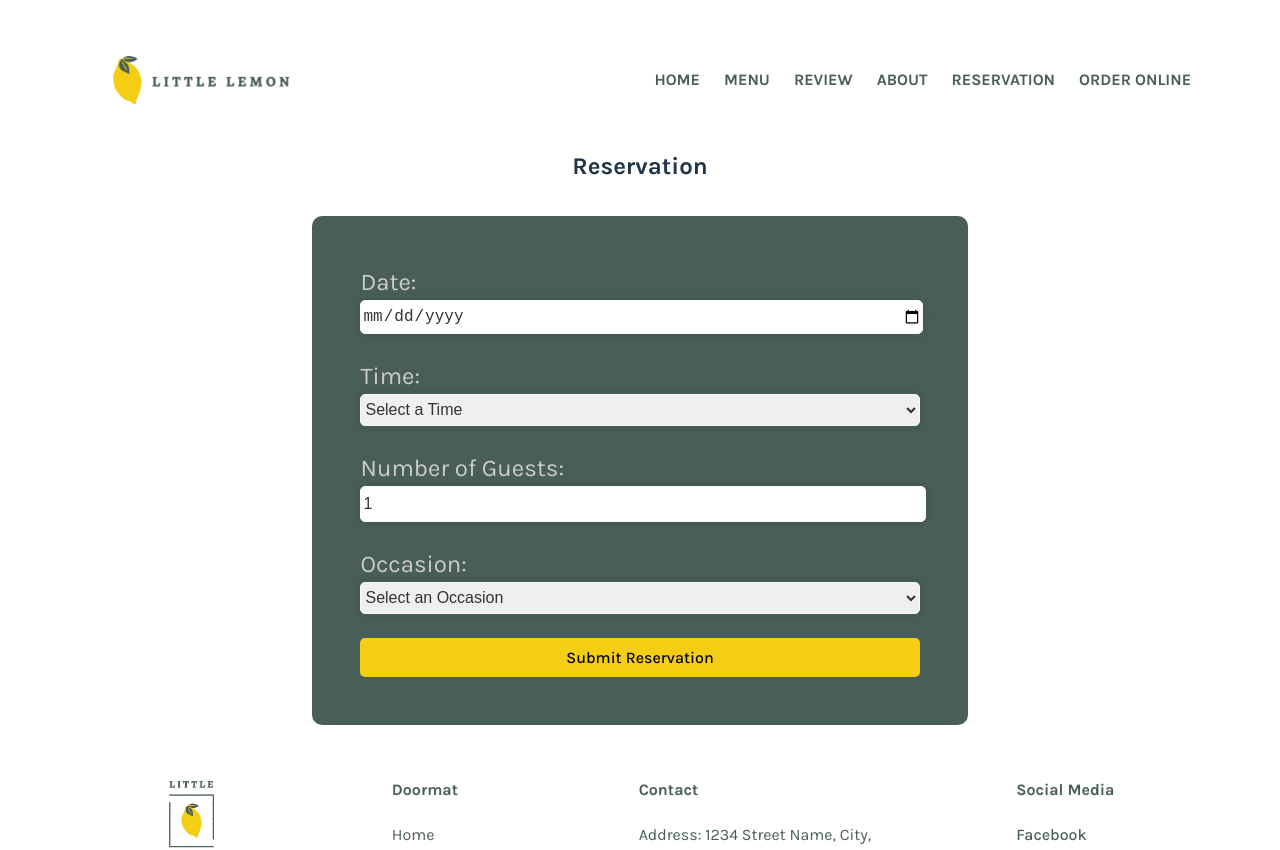
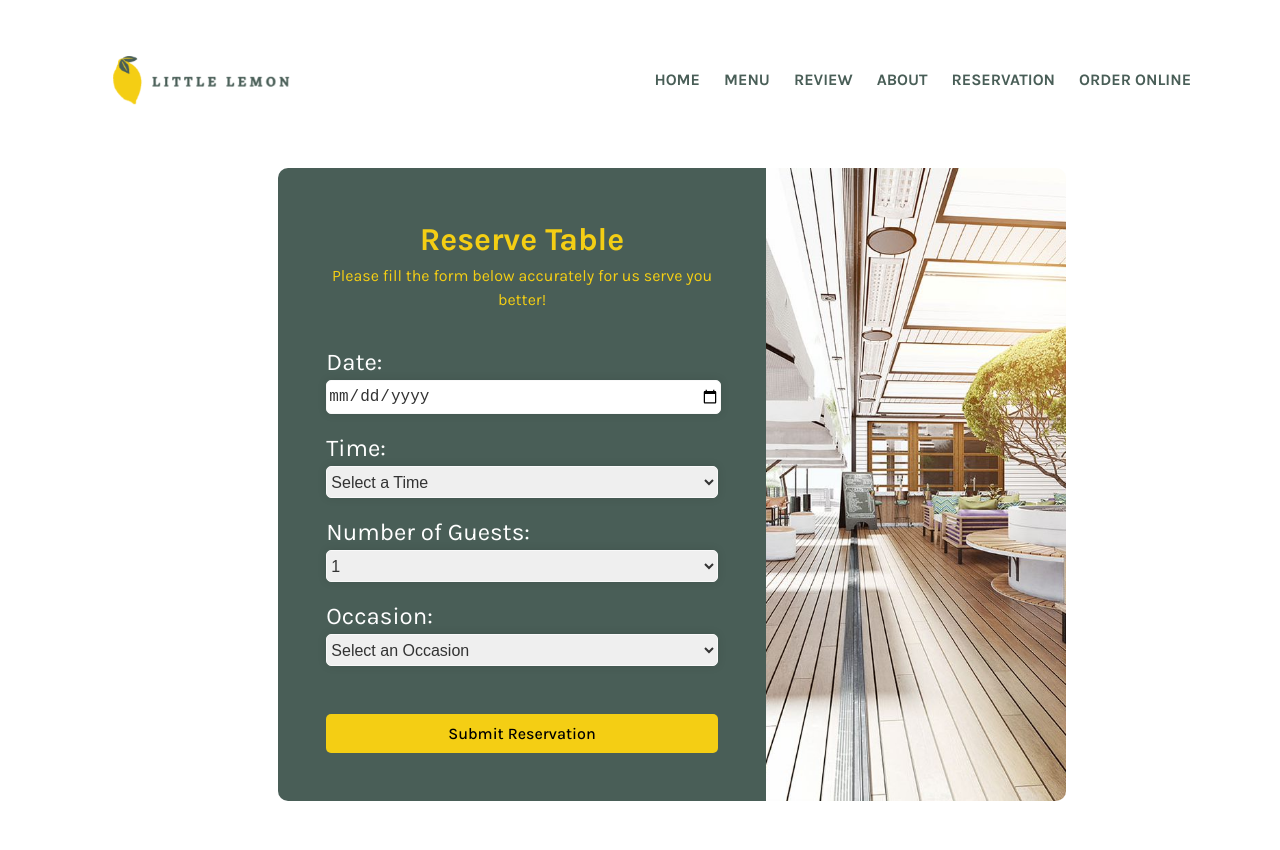
Before and after one commit to freshwaterlemon/little-lemon-meta-capstone, a React (Vite) app: page /reservation in a window 1280 px wide. Shown: the top 850 px of the page. Built offline with nearby package versions, Linux system fonts and the light colour scheme; a web font is replaced by a local one.

Commit message:
create reservation form

```diff
--- a/src/components/BookingForm/BookingForm.css
+++ b/src/components/BookingForm/BookingForm.css
@@ -1,14 +1,26 @@
 .booking-form {
-	width: 50%;
-	margin: 2rem auto;
+	width: 35%;
 	padding: 3rem;
 	background-color: var(--color-primary-green);
-	border-radius: 10px;
+    border-top-left-radius: 10px;
+    border-bottom-left-radius: 10px;
+}
+
+.booking-form h2{
+    font-size: 2rem;
+    color: var(--color-primary-yellow);
+    margin: 0;
+}
+
+.booking-form p{
+    color: var(--color-primary-yellow);
+    margin: 0;
+    margin-bottom: 2rem;
 }
 
 .booking-form label {
 	display: block;
-	color: #ccc;
+	color: #ffffff;
 	font-size: 1.5rem;
 	text-align: left;
 	margin-bottom: 0;
@@ -17,7 +29,7 @@
 .booking-form input,
 .booking-form select {
 	height: 2rem;
-	margin-bottom: 1.5rem;
+	margin-bottom: 1rem;
 	border: 1px solid #f9f9f9;
 	box-shadow: 0 0 10px rgba(0, 0, 0, 0.1);
 	border-radius: 5px;
@@ -33,8 +45,27 @@
 	border-radius: 5px;
 	cursor: pointer;
 	width: 100%;
+    margin-top: 2rem;
 }
 
 .booking-form button[type='submit']:hover {
 	background-color: var(--color-secondary-grey);
 }
+
+.booking-form-container {
+    display: flex;
+    align-items: stretch;
+    justify-content: center;
+    margin: 2rem auto;
+    padding: 0.5rem 2rem;
+    width: 100%;
+}
+
+.form-image {
+    width: 300px; /* Adjust the width as needed */
+    height: auto;
+    border-top-right-radius: 10px;
+    border-bottom-right-radius: 10px;
+    object-fit: cover;
+    background-color: var(--color-primary-green);
+}
--- a/src/components/BookingForm/BookingForm.jsx
+++ b/src/components/BookingForm/BookingForm.jsx
@@ -1,14 +1,25 @@
 import React, { useState } from 'react';
 import './BookingForm.css'
+import restaurant from '../../assets/restaurant.jpg';
 
 const BookingForm = () => {
     const [date, setDate] = useState('');
     const [time, setTime] = useState('');
-    const [guests, setGuests] = useState(1);
+    const [guests, setGuests] = useState('1');
     const [occasion, setOccasion] = useState('none');
 
     const availableTimeSlots = [
         "17:00", "18:00", "19:00", "20:00", "21:00", "22:00"
+    ];
+
+    const guestOptions = Array.from({ length: 10 }, (_, i) => (i + 1).toString());
+
+    const occasionOptions = [
+        { value: 'none', label: 'Select an Occasion' },
+        { value: 'casual', label: 'Casual Dining' },
+        { value: 'birthday', label: 'Birthday' },
+        { value: 'anniversary', label: 'Anniversary' },
+        // Add more occasions here
     ];
 
     const handleSubmit = (event) => {
@@ -16,7 +27,7 @@ const BookingForm = () => {
         const bookingData = {
             date,
             time,
-            guests,
+            guests: parseInt(guests), // Convert guests to a number
             occasion
         };
 
@@ -37,7 +48,11 @@ const BookingForm = () => {
     };
 
     return (
+        <>
+            <div className="booking-form-container">
                 <div className="booking-form">
+                    <h2>Reserve Table</h2>
+                    <p>Please fill the form below accurately for us serve you better!</p>
                     <form onSubmit={handleSubmit}>
                         <label>Date:</label>
                         <input type="date" value={date} onChange={(e) => setDate(e.target.value)} required />
@@ -51,18 +66,26 @@ const BookingForm = () => {
                         </select>
 
                         <label>Number of Guests:</label>
-                <input type="number" value={guests} onChange={(e) => setGuests(e.target.valueAsNumber)} min="1" required />
+                        <select value={guests} onChange={(e) => setGuests(e.target.value)}>
+                            {guestOptions.map((option, index) => (
+                                <option key={index} value={option}>{option}</option>
+                            ))}
+                        </select>
 
                         <label>Occasion:</label>
                         <select value={occasion} onChange={(e) => setOccasion(e.target.value)}>
-                    <option value="none">Select an Occasion</option>
-                    <option value="birthday">Birthday</option>
-                    <option value="anniversary">Anniversary</option>
+                            {occasionOptions.map((option, index) => (
+                                <option key={index} value={option.value}>{option.label}</option>
+                            ))}
                         </select>
 
                         <button type="submit">Submit Reservation</button>
                     </form>
                 </div>
+                <img src={restaurant} alt="Background Image" className="form-image" />
+
+            </div>
+        </>
     );
 
 };
--- a/src/components/Footer/Footer.jsx
+++ b/src/components/Footer/Footer.jsx
@@ -15,15 +15,15 @@ const Footer = () => {
           <h4>Doormat</h4>
           <NavbarFooter className="navbar-footer" />
         </div>
+        <div className="social-media">
+          <h4>Social Media</h4>
+          <SocialMedia />
+        </div>
         <div className="contact">
           <h4>Contact</h4>
           <p>Address: 1234 Street Name, City, State, 12345</p>
           <p>Phone: (+65) 1234 5678</p>
           <p>Email: LittleLemonRestaurant@food.com</p>
-        </div>
-        <div className="social-media">
-          <h4>Social Media</h4>
-          <SocialMedia />
         </div>
       </div>
     </>
--- a/src/components/Reservation/Reservation.jsx
+++ b/src/components/Reservation/Reservation.jsx
@@ -5,7 +5,6 @@ import BookingForm from '../BookingForm/BookingForm'
 const Reservation = () => {
   return (
     <>
-        <h2>Reservation</h2>
         <BookingForm />
     </>
   )
```
Also changed, not shown: src/assets/lemon.png (added), src/assets/restaurant.jpg (added). Lines whose indentation alone changed are shown as unchanged.
